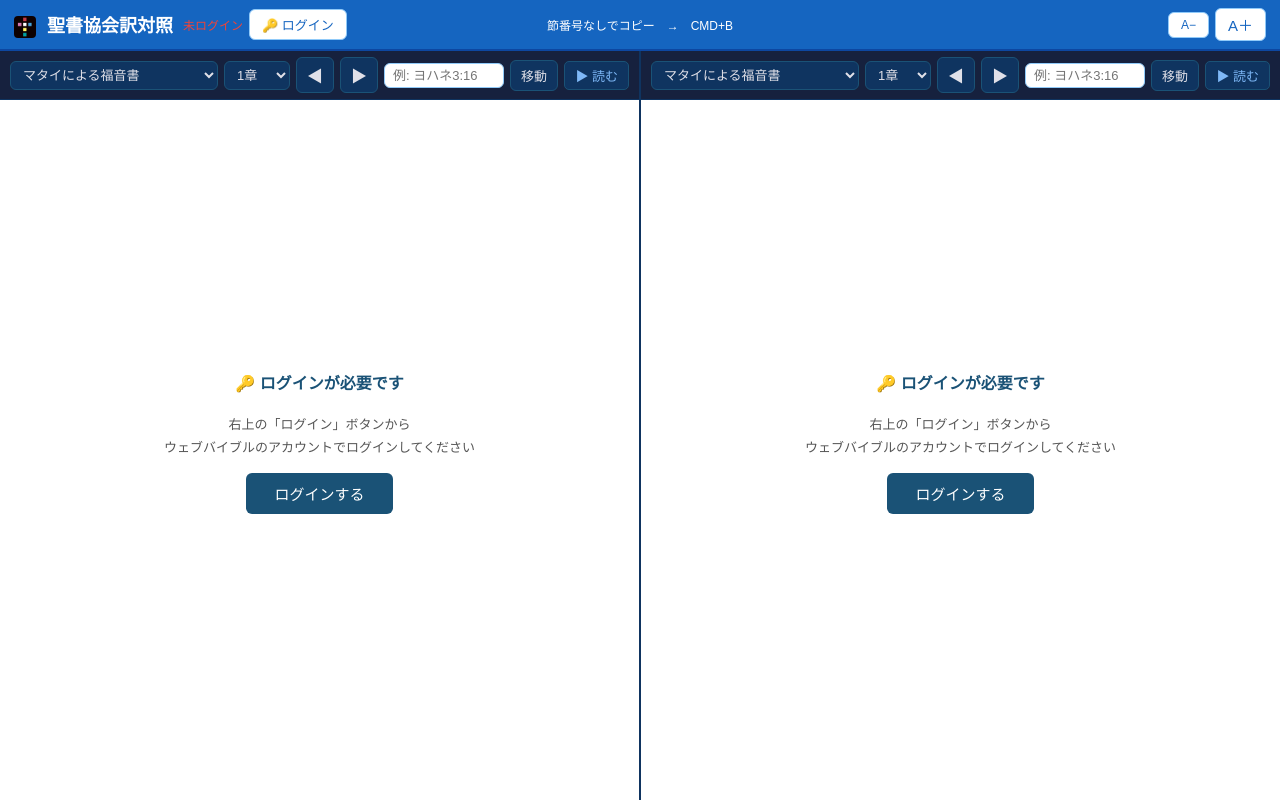
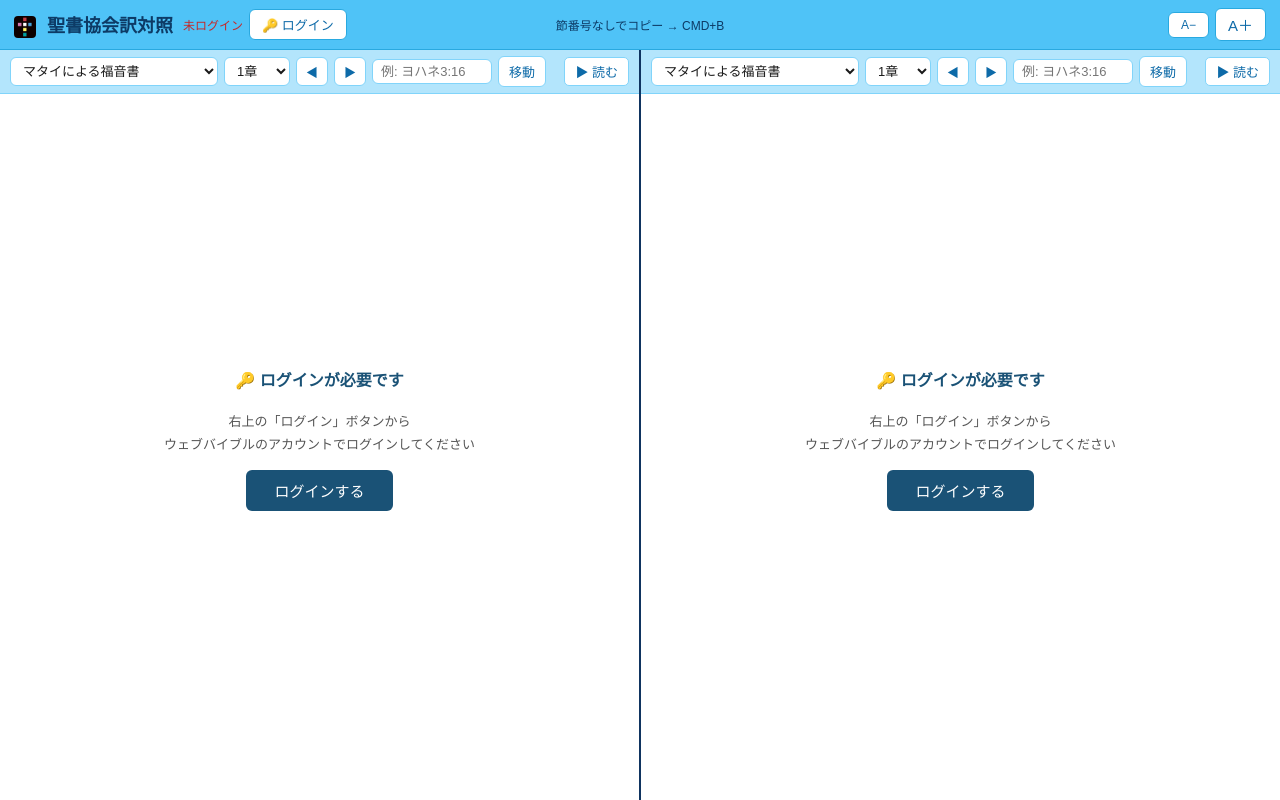
Before and after one commit to jesuslovesyoume1220/bible-jbs-compare, a Flask app: page / in a window 1280 px wide. Run offline with Flask 3, Linux system fonts and the light colour scheme; data that the repository does not hold is empty.

Commit message:
上のバーを水色、本文の上のバーを薄い水色にし、ボタンとコピーの案内を整える
Co-Authored-By: Claude Opus 5.5 <noreply@anthropic.com>

```diff
--- a/templates/index.html
+++ b/templates/index.html
@@ -7,7 +7,7 @@
 
 <link rel="icon" type="image/png" href="/static/icons/icon-256.png">
 <link rel="manifest" href="/static/manifest.json">
-<meta name="theme-color" content="#16213e">
+<meta name="theme-color" content="#4fc3f7">
 <meta name="apple-mobile-web-app-capable" content="yes">
 <meta name="apple-mobile-web-app-status-bar-style" content="black-translucent">
 <meta name="apple-mobile-web-app-title" content="聖書協会訳対照">
@@ -61,6 +61,33 @@
     border: 1px solid #90caf9; padding: 5px 12px; font-size: 13px;
   }
   .btn-login-header:hover { background: #e3f2fd; }
+
+  /* ── 上のバーは水色（3つのページで揃える） ── */
+  header { background: #4fc3f7; border-bottom: 1px solid #29a9e0; }
+  header h1 { color: #0d3b66; }
+  header select, header input { background: #ffffff; color: #1a1a1a; border-color: #29a9e0; }
+  header .btn-nav, header .btn-login-header {
+    background: #ffffff; color: #0d6aa8; border: 1px solid #29a9e0;
+  }
+  header .btn-nav:hover, header .btn-login-header:hover { background: #e1f5fe; }
+  header .status-bar { color: #0d3b66; }
+  header .status-bar.ok { color: #1b5e20; }
+  header .status-bar.ng { color: #c62828; }
+
+  /* ── 本文の上のバーは、上のバーより薄い水色 ── */
+  .panels .panel-header { background: #b3e5fc; border-bottom: 1px solid #81d4fa; }
+  .panel-header .panel-title, .panel-header .panel-label { color: #0d3b66; }
+  .panel-header select, .panel-header .ref-search {
+    background: #ffffff; color: #1a1a1a; border: 1px solid #81d4fa;
+  }
+  .panel-header .btn-nav, .panel-header .btn-play {
+    background: #ffffff; color: #0d6aa8; border: 1px solid #81d4fa;
+  }
+  .panel-header .btn-nav:hover, .panel-header .btn-play:hover { background: #e1f5fe; }
+  .panel-header .btn-play.playing { background: #ffebee; color: #c62828; border-color: #ef9a9a; }
+
+  /* ◀ ▶ は小さめ */
+  .btn-nav.btn-arrow { font-size: 12px; padding: 5px 9px; }
 
   /* ── パネル ── */
   .panels { display: flex; flex: 1; overflow: hidden; gap: 2px; background: #0f3460; }
@@ -228,7 +255,7 @@
     <button class="btn-login-header" id="btnLoginHeader" onclick="openLogin()">🔑 ログイン</button>
     <button class="btn-login-header" id="btnLogout" onclick="doLogout()" style="display:none;color:#c62828;border-color:#ef9a9a;">ログアウト</button>
   </div>
-  <span style="position:absolute;left:50%;transform:translateX(-50%);font-size:12px;color:#ffffff;white-space:nowrap;pointer-events:none;">節番号なしでコピー　→　CMD+B</span>
+  <span style="position:absolute;left:50%;transform:translateX(-50%);font-size:12px;color:#0d3b66;white-space:nowrap;pointer-events:none;">節番号なしでコピー → CMD+B</span>
   <div style="margin-left:auto;display:flex;align-items:center;gap:6px;">
     <button class="btn-login-header" onclick="adjustFont(-1)" style="font-size:12px;" title="文字を小さく">A−</button>
     <button class="btn-login-header" onclick="adjustFont(1)" style="font-size:15px;" title="文字を大きく">A＋</button>
@@ -246,8 +273,8 @@
         {% endfor %}
       </select>
       <select id="chapSelL" onchange="loadLeft()"></select>
-      <button class="btn-nav" onclick="navL(-1)">◀</button>
-      <button class="btn-nav" onclick="navL(1)">▶</button>
+      <button class="btn-nav btn-arrow" onclick="navL(-1)">◀</button>
+      <button class="btn-nav btn-arrow" onclick="navL(1)">▶</button>
       <input class="ref-search" id="refSearchL" placeholder="例: ヨハネ3:16" onkeydown="if(event.key==='Enter') goToRef('L')">
       <button class="btn-nav" onclick="goToRef('L')" style="font-size:13px;">移動</button>
       <button class="btn-play" id="btnPlayL" onclick="togglePlay('L')">▶ 読む</button>
@@ -279,8 +306,8 @@
         {% endfor %}
       </select>
       <select id="chapSelR" onchange="loadRight()"></select>
-      <button class="btn-nav" onclick="navR(-1)">◀</button>
-      <button class="btn-nav" onclick="navR(1)">▶</button>
+      <button class="btn-nav btn-arrow" onclick="navR(-1)">◀</button>
+      <button class="btn-nav btn-arrow" onclick="navR(1)">▶</button>
       <input class="ref-search" id="refSearchR" placeholder="例: ヨハネ3:16" onkeydown="if(event.key==='Enter') goToRef('R')">
       <button class="btn-nav" onclick="goToRef('R')" style="font-size:13px;">移動</button>
       <button class="btn-play" id="btnPlayR" onclick="togglePlay('R')">▶ 読む</button>
```
Also changed, not shown: static/manifest.json.
